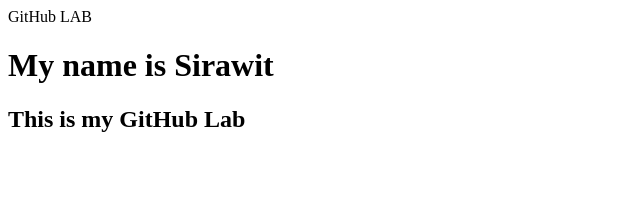
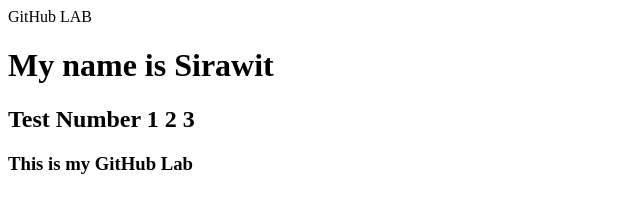
Before and after one commit to SIRAWITRUA/UniLAB, a plain HTML site: page myname.html in a window 1280 px wide. Shown: the whole page, without its empty margins (0-640 px from the left). Drawn offline with Linux system fonts and the light colour scheme.

Commit message:
Update myname.html

```diff
--- a/myname.html
+++ b/myname.html
@@ -4,6 +4,7 @@
     </head>
     <body>
     <h1> My name is Sirawit</h1>
-    <h2> This is my GitHub Lab </h2>
+    <h2> Test Number 1 2 3 </h2>
+    <h3> This is my GitHub Lab </h3>
     </body>
 </html>
```
